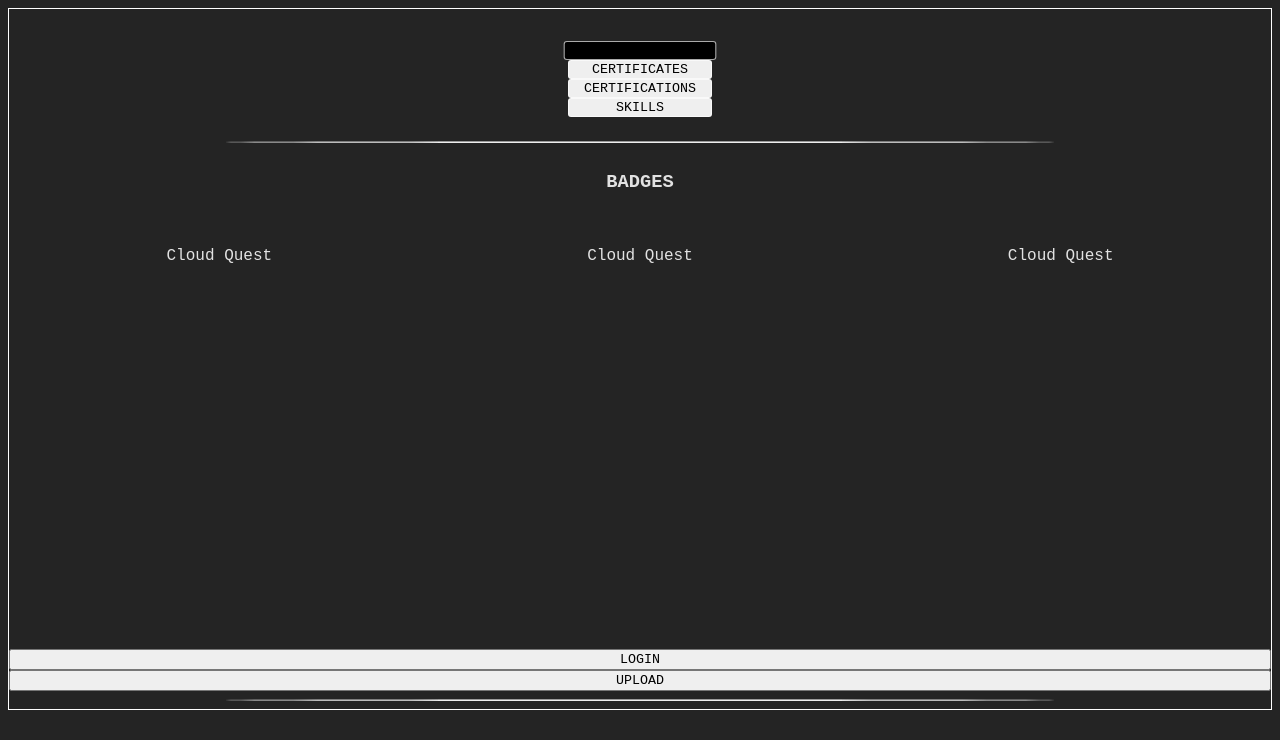
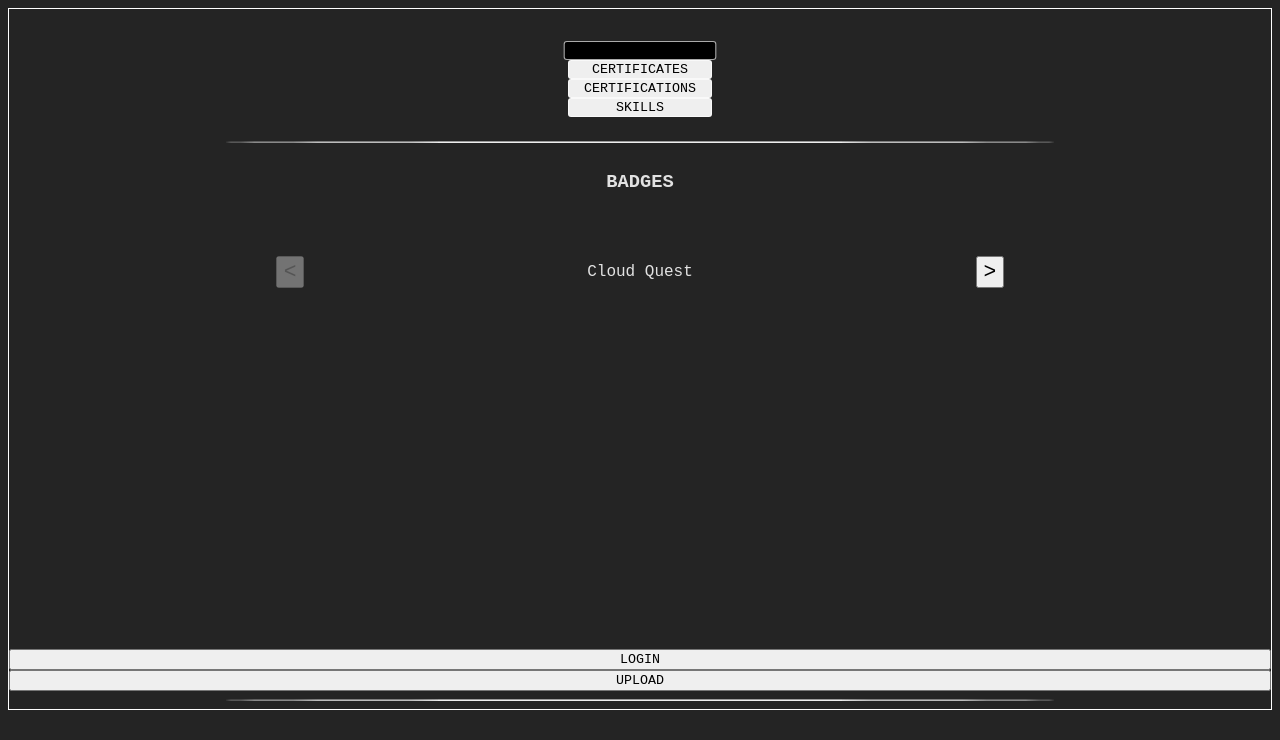
Before and after one commit to JaynewDee/acumen-gold, a React (Vite) app: page / in a window 1280 px wide. Both pictures are taken after a click on the button "BADGES". Shown: the top 740 px of the page. Built offline with nearby package versions, Linux system fonts and the light colour scheme.

Commit message:
horizontal scrolling functional

```diff
--- a/src/App.css
+++ b/src/App.css
@@ -38,8 +38,7 @@ button:hover {
   text-align: center;
   display: flex;
   flex-flow: column nowrap;
-  width: 66%;
-  margin: 2rem auto;
+  margin: 1rem 3rem;
 }
 .category-container > h3 {
   pointer-events: none;
@@ -48,14 +47,20 @@ button:hover {
 }
 .category-container {
   display: flex;
-  flex-flow: row;
+  justify-content: space-evenly;
   align-items: center;
-  justify-content: center;
-  overflow: hidden;
+  margin: 2rem;
 }
 .category-body {
-  padding: 1rem;
 }
+.cycle-btn {
+  height: 2rem;
+  font-size: 133%;
+}
+button:disabled {
+  pointer-events: none;
+}
+
 .accolade-box {
   display: flex;
   flex-flow: column nowrap;
--- a/src/components/Accolades.tsx
+++ b/src/components/Accolades.tsx
@@ -1,19 +1,50 @@
+import { useState } from "react";
 import { AccoladeType } from "./data/accolades";
 
 const Accolades = ({ data }) => {
-  console.log(data);
+  const [current, setCurrent] = useState(0);
+
+  const handleHorizontalScroll = (e) => {
+    const id = e.target.id;
+    const newIdx =
+      id === "left-btn" && current > 0
+        ? current - 1
+        : current < data.length - 1
+        ? current + 1
+        : e.preventDefault();
+    setCurrent(newIdx);
+  };
+
   return (
+    <>
       <div className="category-container">
-      {/* Carousel will go here, wrapping the array of data items */}
-
+        <button
+          disabled={current === 0}
+          onClick={handleHorizontalScroll}
+          id="left-btn"
+          className="cycle-btn"
+        >
+          {"<"}
+        </button>
         {data
-        ? data.map(({ category, id, name }: AccoladeType) => (
+          ? data
+              .filter((_, idx) => idx === current)
+              .map(({ category, id, name }: AccoladeType) => (
                 <div className="content-item-container" key={id}>
                   <div key={id + 1}>{name}</div>
                 </div>
               ))
           : null}
+        <button
+          disabled={current === data.length - 1}
+          onClick={handleHorizontalScroll}
+          id="right-btn"
+          className="cycle-btn"
+        >
+          {">"}
+        </button>
       </div>
+    </>
   );
 };
 
--- a/src/components/Landing.tsx
+++ b/src/components/Landing.tsx
@@ -1,7 +1,7 @@
 export const Landing = () => {
   return (
     <div className="content-item-container">
-      <h3 className="landing-box">LANDING</h3>
+      <h3>LANDING</h3>
     </div>
   );
 };
```
Lines whose indentation alone changed are shown as unchanged.
